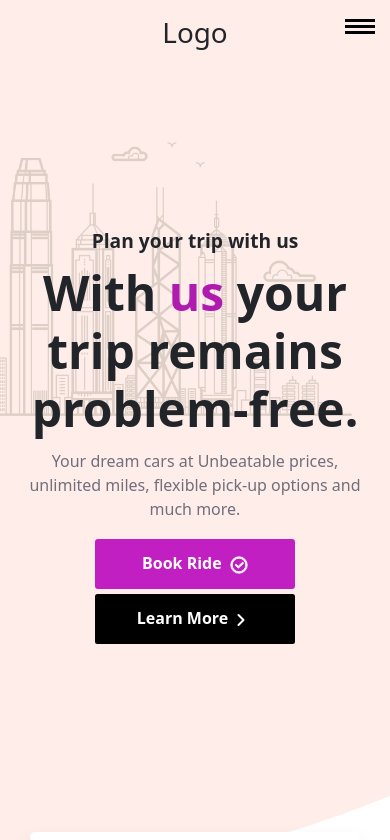
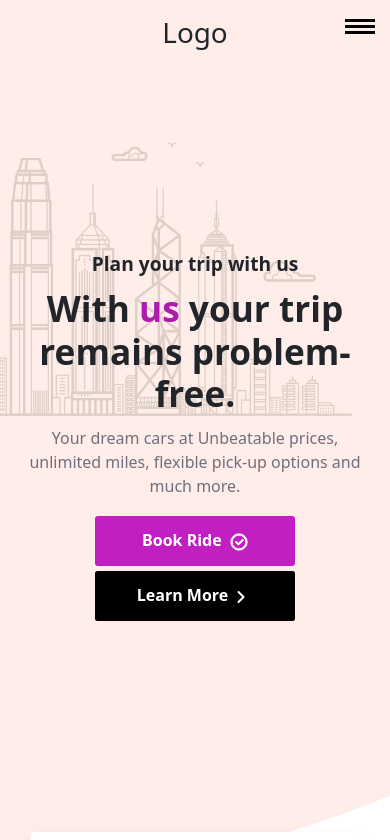
Before and after one commit to BareAbbu10/car-rental, a React (Create React App) app: page / in a window 390 px wide. Shown: the top 840 px of the page. Built offline with nearby package versions, Linux system fonts and the light colour scheme.

Commit message:
Update Hero-responsive.css

```diff
--- a/src/Styles/Hero-responsive.css
+++ b/src/Styles/Hero-responsive.css
@@ -74,7 +74,7 @@
     width: 100%;
   }
   .Hero-left h1 {
-    font-size: 3rem !important;
+    font-size: 2.2rem !important;
   }
 }
 
```
